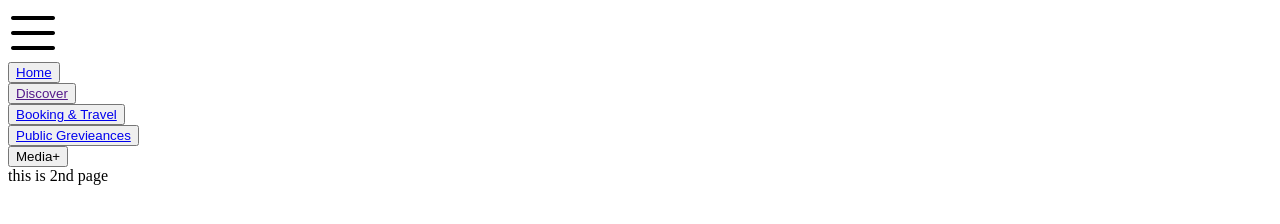
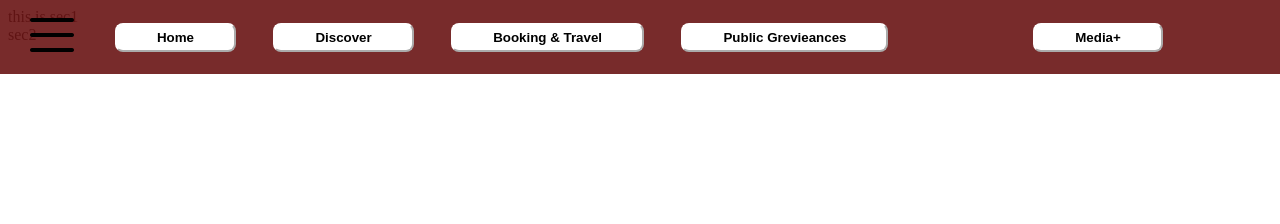
Before and after one commit to Vaishnavpatil5124/tourism_guide, a plain HTML site: page discover page/index2.html in a window 1280 px wide. Drawn offline with Linux system fonts and the light colour scheme; files whose address does not match are found by name.

Commit message:
new file:   discover page/index2.css 	modified:   discover page/index2.html

```diff
--- /dev/null
+++ b/discover page/index2.css
@@ -0,0 +1,55 @@
+.nav-bar{
+    position: fixed;
+    width: 100%;
+    z-index: 5;
+    background-color: rgba(106, 22, 22, 0.906);
+    padding: 10px;
+    top: 0;
+    left: 0;
+}
+
+.header{
+    display: flex;
+    justify-content: space-around;
+    align-content: center;
+    align-items: center;
+    position: relative;
+}
+.sec1{
+    display: flex;
+    justify-content: space-evenly;
+    align-content: center;
+    align-items: center;
+    gap: 20px;
+    flex: 7;
+
+}
+.sec2{
+    display: flex;
+    justify-content: center;
+    flex: 3;
+}
+button{
+    padding-top: 5px;
+    padding-bottom: 5px;
+    padding-left:40px ;
+    padding-right:40px ;
+    cursor: pointer;
+    background-color: white;
+    font-weight: bold;
+    border-radius: 8px;
+    border-color: white;
+
+
+}
+button:hover{
+    transform: scale(1.065);
+    background-color: rgb(173, 171, 171);
+    transition: transform 0.3s ease, border-color 0.3 ease-in-out;
+    box-shadow: 0 4px 6px rgba(0, 0, 0, 0.1);
+}
+
+button a {
+  text-decoration: none;
+  color: inherit;
+}
--- a/discover page/index2.html
+++ b/discover page/index2.html
@@ -4,6 +4,7 @@
     <meta charset="UTF-8">
     <meta name="viewport" content="width=device-width, initial-scale=1.0">
     <title>Document</title>
+    <link rel="stylesheet" href="index2.css">
 </head>
 <header>
     <div class="nav-bar">
@@ -25,7 +26,8 @@
     </div>
 </header>
 <body>
-    <div>this is 2nd page</div>
+    <section id="sec1">this is sec1 </section>
+    <section id="sec2">sec2</section>
 
 </body>
 </html>
```
